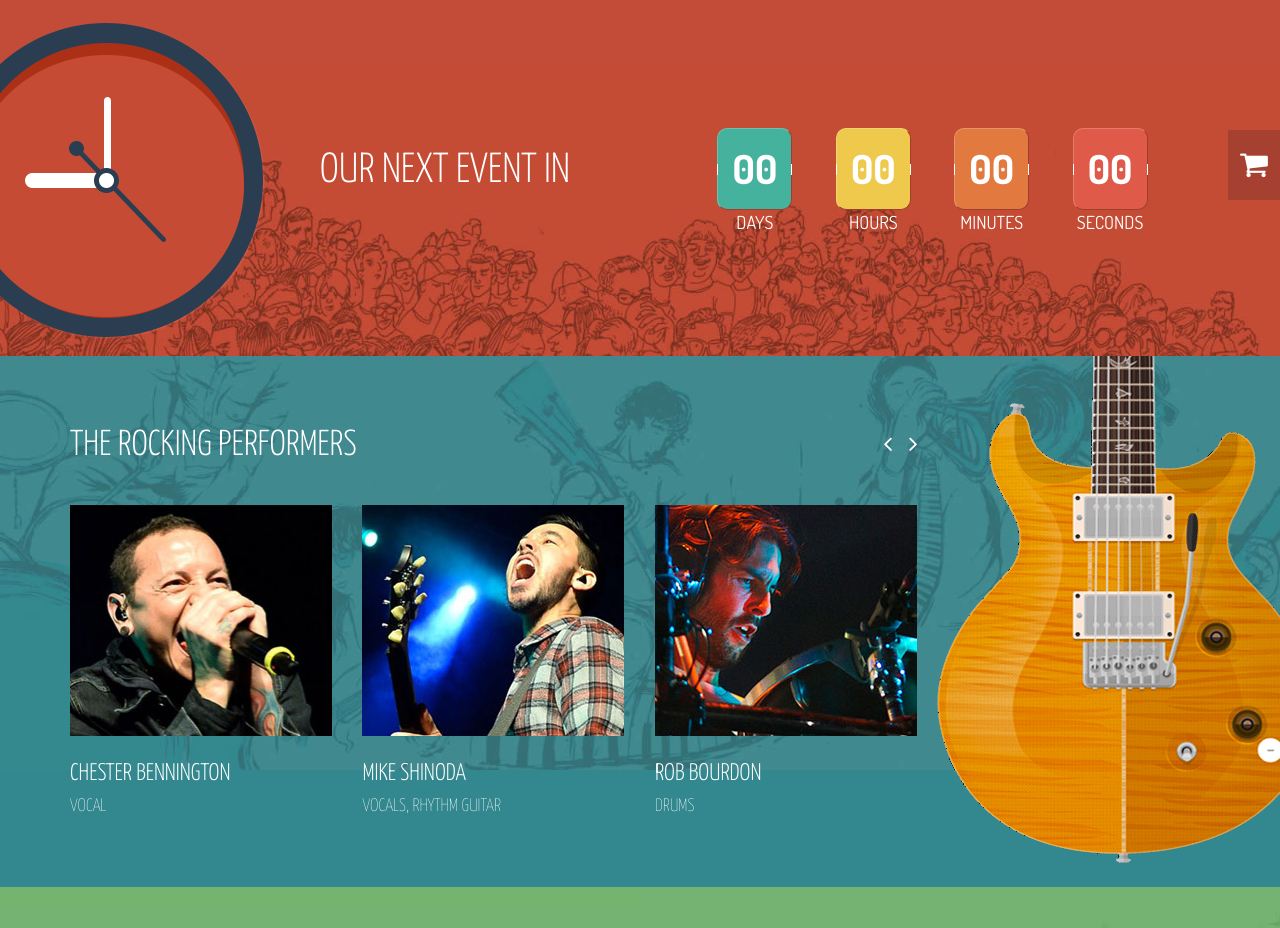
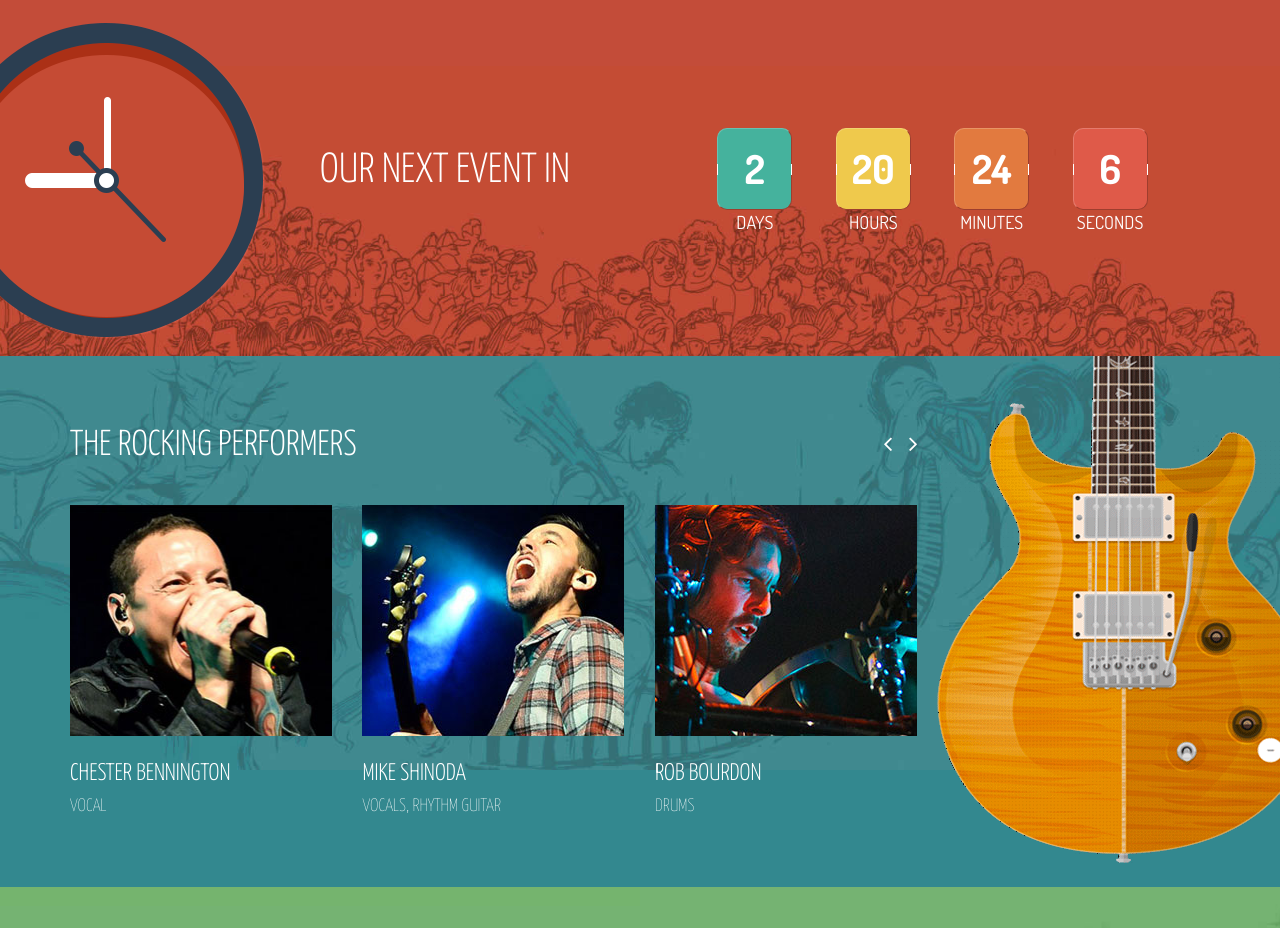
Before and after one commit to jwalagecw/jwalagecw.github.io, a plain HTML site: page index.html in a window 1280 px wide. Shown: the part 802-1730 px from the top of the page. Drawn offline with Linux system fonts and the light colour scheme; some packages are replaced by stand-ins of ours.

Commit message:
Count Down Done

```diff
--- a/index.html
+++ b/index.html
@@ -160,32 +160,15 @@
             <h2>our next event in</h2>
           </div>
           <div class="col-sm-7 col-md-6">
-            <ul id="countdown">
-              <li>
-                <span class="days time-font">00</span>
-                <p>days</p>
-              </li>
-              <li>
-                <span class="hours time-font">00</span>
-                <p class="">hours</p>
-              </li>
-              <li>
-                <span class="minutes time-font">00</span>
-                <p class="">minutes</p>
-              </li>
-              <li>
-                <span class="seconds time-font">00</span>
-                <p class="">seconds</p>
-              </li>
-            </ul>
+            <ul id="countdown"></ul>
           </div>
         </div>
-        <div class="cart">
+        <!-- <div class="cart">
           <a href="#"
             ><i class="fa fa-shopping-cart"></i>
             <span>Purchase Tickets</span></a
           >
-        </div>
+        </div> -->
       </div>
     </section>
     <!--/#explore-->
@@ -611,7 +594,51 @@
       </div>
     </footer>
     <!--/#footer-->
+    <script>
+      // Set the date we're counting down to
+      var countDownDate = new Date("May 29, 2021 15:37:25").getTime();
 
+      // Update the count down every 1 second
+      var x = setInterval(function () {
+        // Get today's date and time
+        var now = new Date().getTime();
+
+        // Find the distance between now and the count down date
+        var distance = countDownDate - now;
+
+        // Time calculations for days, hours, minutes and seconds
+        var days = Math.floor(distance / (1000 * 60 * 60 * 24));
+        var hours = Math.floor(
+          (distance % (1000 * 60 * 60 * 24)) / (1000 * 60 * 60)
+        );
+        var minutes = Math.floor((distance % (1000 * 60 * 60)) / (1000 * 60));
+        var seconds = Math.floor((distance % (1000 * 60)) / 1000);
+
+        // Output the result in an element with id="demo"
+        document.getElementById("countdown").innerHTML = `<li>
+                <span class="days time-font">${days}</span>
+                <p>days</p>
+              </li>
+              <li>
+                <span class="hours time-font">${hours}</span>
+                <p class="">hours</p>
+              </li>
+              <li>
+                <span class="minutes time-font">${minutes}</span>
+                <p class="">minutes</p>
+              </li>
+              <li>
+                <span class="seconds time-font">${seconds}</span>
+                <p class="">seconds</p>
+              </li>`;
+
+        // If the count down is over, write some text
+        if (distance < 0) {
+          clearInterval(x);
+          document.getElementById("demo").innerHTML = "EXPIRED";
+        }
+      }, 1000);
+    </script>
     <script type="text/javascript" src="js/jquery.js"></script>
     <script type="text/javascript" src="js/bootstrap.min.js"></script>
     <script
```
